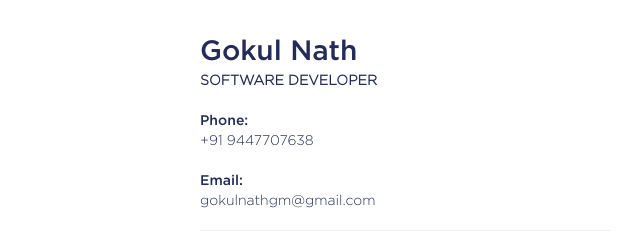
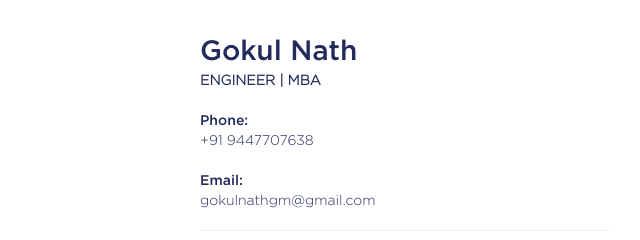
Before and after one commit to gokulnathgm/gokulnathgm.github.io, a plain HTML site: page index.html in a window 1280 px wide. Shown: the part 3456-3696 px from the top of the page, 640-1280 px from the left. Drawn offline with nearby package versions, Linux system fonts and the light colour scheme.

Commit message:
Updated title

```diff
--- a/index.html
+++ b/index.html
@@ -300,7 +300,7 @@
      </div>
      <div class="col-sm-6 contact-info">
        <div class="gokul">Gokul Nath</div>
-       <div class="title">SOFTWARE DEVELOPER</div>
+       <div class="title">ENGINEER | MBA</div>
        <div class="phone">Phone:</div>
        <div class="phone-val">+91 9447707638</div>
        <div class="email">Email:</div>
```
